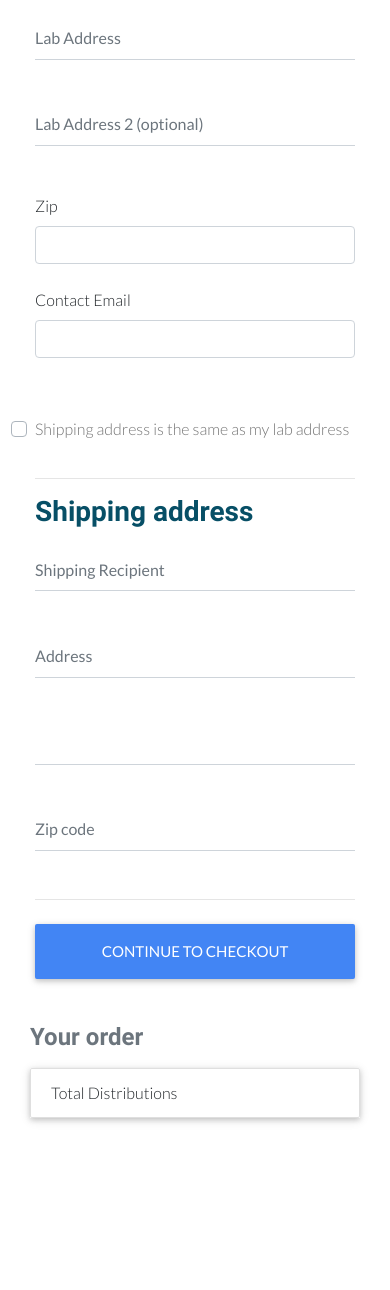
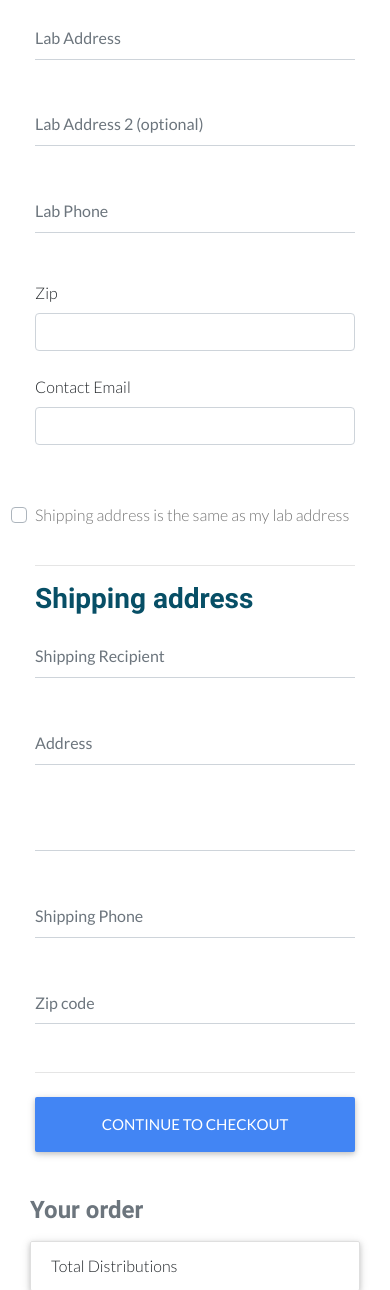
Before and after one commit to vsoch/freegenes, a Django app: template fg/apps/orders/templates/orders/checkout.html in a window 390 px wide. Shown: the part 582-1872 px from the top of the page. Run offline with Django 3.2, Linux system fonts and the light colour scheme; the template is opened without the code that fills it, so the values that code supplies are empty; some libraries are stand-ins or nearby versions.

Commit message:
shipping phone is required
Signed-off-by: Vanessa Sochat <vsochat@stanford.edu>

```diff
--- a/fg/apps/orders/forms.py
+++ b/fg/apps/orders/forms.py
@@ -33,6 +33,7 @@ class CheckoutForm(forms.Form):
     lab_address = forms.CharField(required=True)
     lab_address2 = forms.CharField(required=False)
     lab_zip = forms.CharField(required=True)
+    lab_phone = forms.CharField(required=True)
 
     # PI Name and title (signing the MTA)
     recipient_name = forms.CharField(required=True)
@@ -46,6 +47,7 @@ class CheckoutForm(forms.Form):
     shipping_address = forms.CharField(required=False)
     shipping_address2 = forms.CharField(required=False)
     shipping_zip = forms.CharField(required=False)
+    shipping_phone = forms.CharField(required=False)
 
 
 DRY_ICE_CHOICES = (
--- a/fg/apps/orders/templates/orders/checkout.html
+++ b/fg/apps/orders/templates/orders/checkout.html
@@ -36,6 +36,11 @@
                 <div class="md-form mb-5">
                   <input type='text' id='lab_address2' name='lab_address2' class='form-control'
                          placeholder="Lab Address 2 (optional)" />
+                </div>
+
+                <div class="md-form mb-5">
+                  <input type='text' id='lab_phone' name='lab_phone' class='form-control'
+                         placeholder="Lab Phone" required/>
                 </div>
 
                 <div class="row">
@@ -83,6 +88,11 @@
                 </div>
 
                 <div class="md-form mb-5">
+                  <input type='text' id='shipping_phone' name='shipping_phone' class='form-control'
+                         placeholder="Shipping Phone" required/>
+                </div>
+
+                <div class="md-form mb-5">
                     <input type='text' placeholder="Zip code" id='shipping_zip' name='shipping_zip' class='form-control' required/>
                     <div class="invalid-feedback">
                       Zip code required.
@@ -122,11 +132,13 @@ use_same_shipping.addEventListener('change', function() {
     document.getElementById("shipping_to").required = false;
     document.getElementById("shipping_address").required = false;
     document.getElementById("shipping_zip").required = false;
+    document.getElementById("shipping_phone").required = false;
   } else {
     hideable_shipping_form.show();
     document.getElementById("shipping_to").required = true;
     document.getElementById("shipping_address").required = true;
     document.getElementById("shipping_zip").required = true;
+    document.getElementById("shipping_phone").required = true;
   }
 })
 
```
